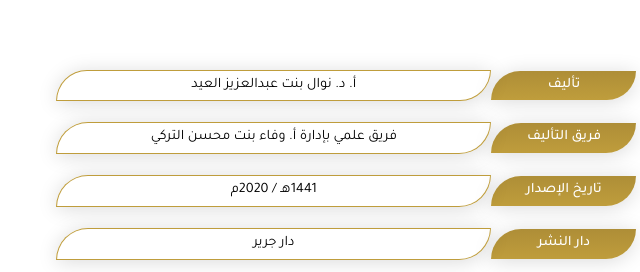
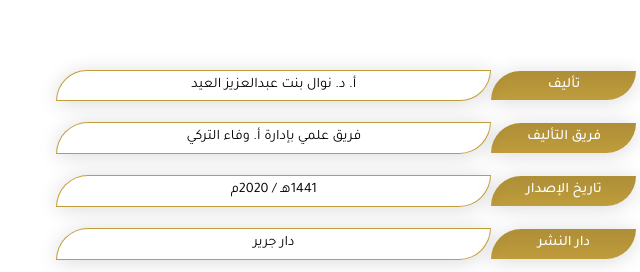
Before and after one commit to SaraIAlrayes/nawalal3eed, a plain HTML site: page index.html in a window 1280 px wide. Shown: the part 4520-4792 px from the top of the page, 123-763 px from the left. Drawn offline with nearby package versions, Linux system fonts and the light colour scheme.

Commit message:
html updated

```diff
--- a/index.html
+++ b/index.html
@@ -412,7 +412,7 @@
               فريق التأليف
             </div>
             <div class="col-9 basic-shape enc-details-value" style="border: 1px solid #bf9d3c; padding: 4px;">
-              فريق علمي بإدارة أ. وفاء بنت محسن التركي
+              فريق علمي بإدارة أ. وفاء التركي
             </div>
 
             <div class="col-3 basic-shape gradient-gold enc-details-label" style="padding: 4px;">
```
